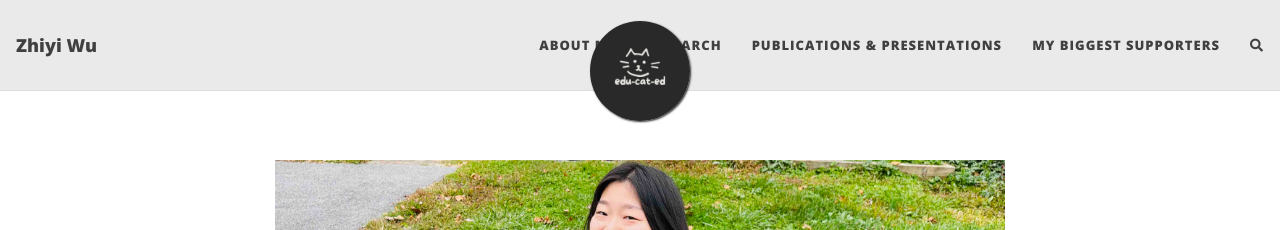
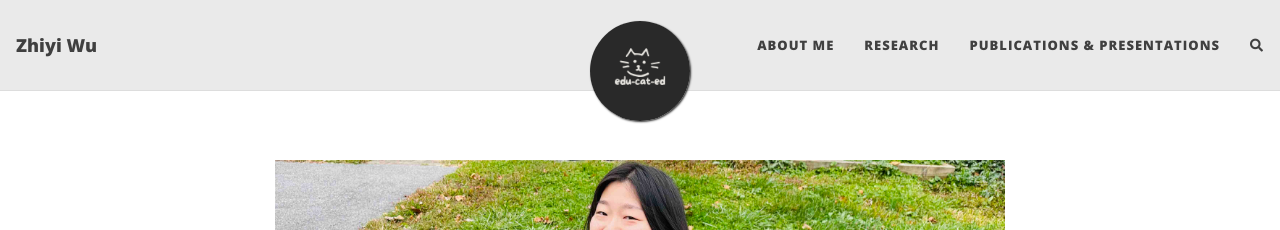
Before and after one commit to Zhiyijenny/Zhiyijenny.github.io, a Jekyll site: the page built from index.md, in a window 1280 px wide. Shown: the top 230 px of the page. Built offline with Jekyll 4.4.1, drawn with Linux system fonts in a browser that asks for light colours; nearby versions of some CDN libraries; our own code applies the rules of GitHub Pages for plain Markdown files; the list of posts is cut into pages by our own code; comment, search, counter and statistics services are not loaded.

Commit message:
Update _config.yml
hide kitties section for now

```diff
--- a/_config.yml
+++ b/_config.yml
@@ -23,7 +23,7 @@ navbar-links:
   About Me: "aboutme"
   Research: "research"
   Publications & Presentations: "p&p"
-  My Biggest Supporters: "kitties"
+#  My Biggest Supporters: "kitties"
 
 ################
 # --- Logo --- #
```
